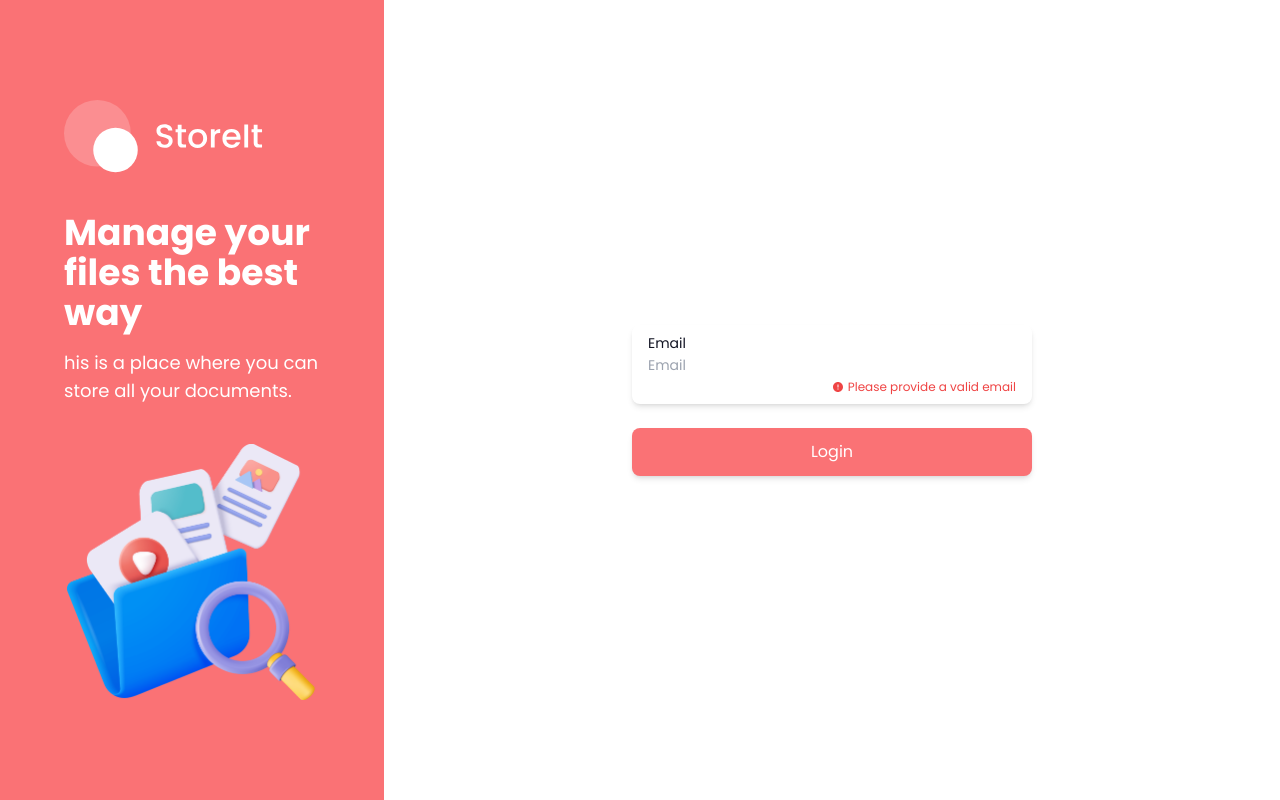
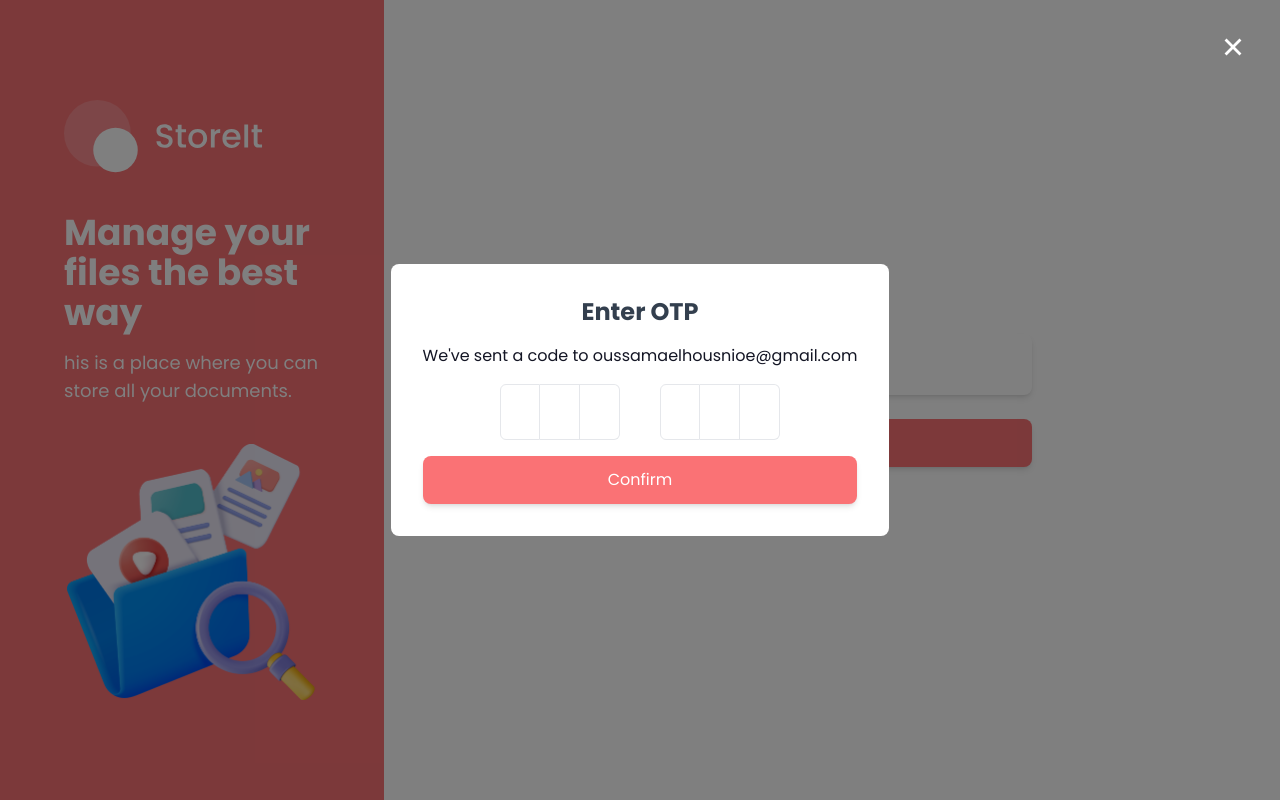
Before and after one commit to oussamaelhousni/store-it-client, a Next.js app: page /login in a window 1280 px wide. Built offline with nearby package versions, Linux system fonts and the light colour scheme.

Commit message:
add : login + verify otp

```diff
--- /dev/null
+++ b/api/login.ts
@@ -0,0 +1,7 @@
+import { LoginSchemaType } from "@/schemas/loginSchema";
+import { httpClient } from "@/utils/http-client";
+
+export const login = async (data: LoginSchemaType) => {
+  const res = await httpClient.post("/api/v1/users/login", data);
+  return res;
+};
--- /dev/null
+++ b/api/verify-otp.ts
@@ -0,0 +1,7 @@
+import { VerifyOtpType } from "@/schemas/verifyOtpSchema";
+import { httpClient } from "@/utils/http-client";
+
+export const VerifyOtp = async (data: VerifyOtpType) => {
+  const res = await httpClient.post("/api/v1/users/verify", data);
+  return res;
+};
--- a/app/(auth)/login/page.tsx
+++ b/app/(auth)/login/page.tsx
@@ -1,21 +1,107 @@
-import React from "react";
+"use client";
+import React, { useState } from "react";
 import FormControl from "@/components/form/form-control";
 import Button from "@/components/button";
 import FormLabel from "@/components/form/form-label";
 import FormInput from "@/components/form/form-input";
 import FormError from "@/components/form/form-error";
+import Modal from "@/components/modal";
+import Otp from "@/components/otp";
+import { useForm } from "react-hook-form";
+import { loginSchema, LoginSchemaType } from "@/schemas/loginSchema";
+import { zodResolver } from "@hookform/resolvers/zod";
+import { useMutation } from "react-query";
+import { login } from "@/api/login";
+import { VerifyOtp } from "@/api/verify-otp";
+import { useRouter } from "next/navigation";
+import { RiErrorWarningFill } from "react-icons/ri";
+import { AxiosError } from "axios";
+
 function Login() {
+  const [open, setOpen] = useState<boolean>(true);
+  const [otp, setOtp] = useState("");
+  const [otpError, setOtpError] = useState("");
+  const [userId, setUserId] = useState("");
+  const router = useRouter();
+  const {
+    register,
+    handleSubmit,
+    formState: { errors },
+  } = useForm<LoginSchemaType>({
+    resolver: zodResolver(loginSchema),
+    defaultValues: { email: "" },
+  });
+
+  const { mutate, isLoading } = useMutation({
+    mutationFn: login,
+    onSuccess: (data) => {
+      setUserId(data.data.data.userId);
+      setOpen(true);
+    },
+  });
+
+  const { mutate: mutateOtp, isLoading: isLoadingOtp } = useMutation({
+    mutationFn: VerifyOtp,
+    onSuccess: (data) => {
+      localStorage.setItem("accessToken", data.data.data.accessToken);
+      router.push("/");
+    },
+    onError: (
+      error: AxiosError & { response: { data: { error?: string } } }
+    ) => {
+      setOtpError(
+        error?.response?.data?.error || error?.message || "Something went wrong"
+      );
+    },
+  });
+  const onSubmit = (data: LoginSchemaType) => {
+    mutate(data);
+  };
+
+  const onSubmitOtp = () => {
+    mutateOtp({ userId, otp });
+  };
   return (
-    <form className="flex flex-col gap-6 w-full max-w-[400px]">
+    <>
+      <form
+        className="flex flex-col gap-6 w-full max-w-[400px]"
+        onSubmit={handleSubmit(onSubmit)}
+      >
         <FormControl>
           <FormLabel htmlFor="email" className="text-sm">
             Email
           </FormLabel>
-        <FormInput type="text" placeholder="Email" />
-        <FormError error={"Please provide a valid email"} />
+          <FormInput type="text" placeholder="Email" {...register("email")} />
+          <FormError error={errors.email?.message} />
         </FormControl>
-      <Button>Login</Button>
+        <Button isLoading={isLoading}>Login</Button>
       </form>
+      <Modal open={open} setOpen={setOpen}>
+        <div
+          className="bg-white p-8 rounded-lg flex flex-col gap-4 max-w-[90%]"
+          onClick={(e) => e.stopPropagation()}
+        >
+          <h2 className="heading-2 text-center text-secondary-light">
+            Enter OTP
+          </h2>
+
+          <p className="text-center text-wrap">
+            We've sent a code to oussamaelhousnioe@gmail.com
+          </p>
+          {otpError && (
+            <div className="p-4 bg-red-400 text-white rounded-lg flex items-center gap-4">
+              <RiErrorWarningFill color="white" size={30} />
+              <span>{otpError}</span>
+            </div>
+          )}
+          <Otp otp={otp} setOtp={setOtp} />
+
+          <Button isLoading={isLoadingOtp} onClick={() => onSubmitOtp()}>
+            Confirm
+          </Button>
+        </div>
+      </Modal>
+    </>
   );
 }
 
--- a/app/globals.css
+++ b/app/globals.css
@@ -6,10 +6,15 @@
   --primary-light: #fa7275;
   --primary-dark: #ea6365;
   --secondary-dark: #131524;
+  --secondary-light: #333f4e;
 }
 
 .heading-1 {
-  @apply text-4xl font-bold text-white;
+  @apply text-4xl font-bold;
+}
+
+.heading-2 {
+  @apply text-2xl font-bold;
 }
 
 body {
--- /dev/null
+++ b/schemas/loginSchema.ts
@@ -0,0 +1,7 @@
+import { z } from "zod";
+
+export const loginSchema = z.object({
+  email: z.string().email(),
+});
+
+export type LoginSchemaType = z.infer<typeof loginSchema>;
--- /dev/null
+++ b/schemas/verifyOtpSchema.ts
@@ -0,0 +1,8 @@
+import { z } from "zod";
+
+export const verifyOtpSchema = z.object({
+  userId: z.string().min(2),
+  otp: z.string().min(6, { message: "Otp should be 6 characters long" }),
+});
+
+export type VerifyOtpType = z.infer<typeof verifyOtpSchema>;
```
Lines whose indentation alone changed are shown as unchanged.
